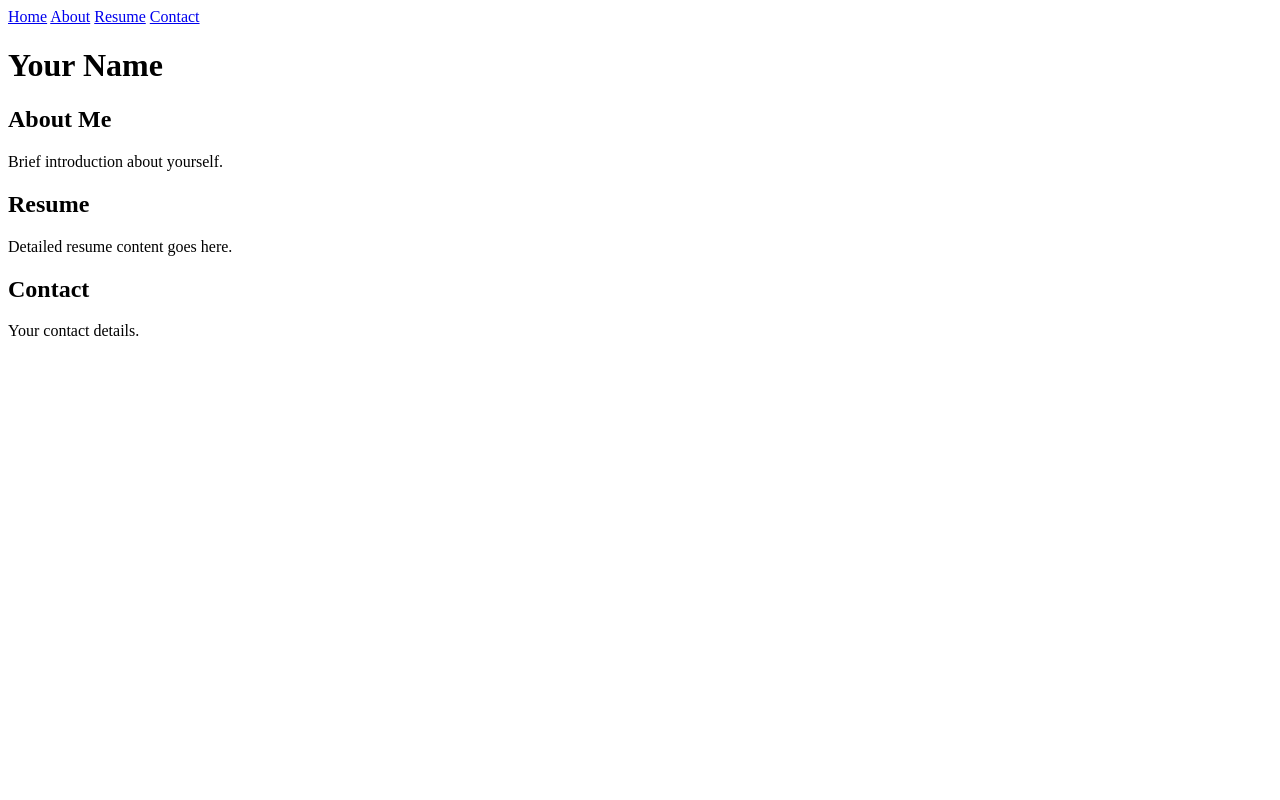
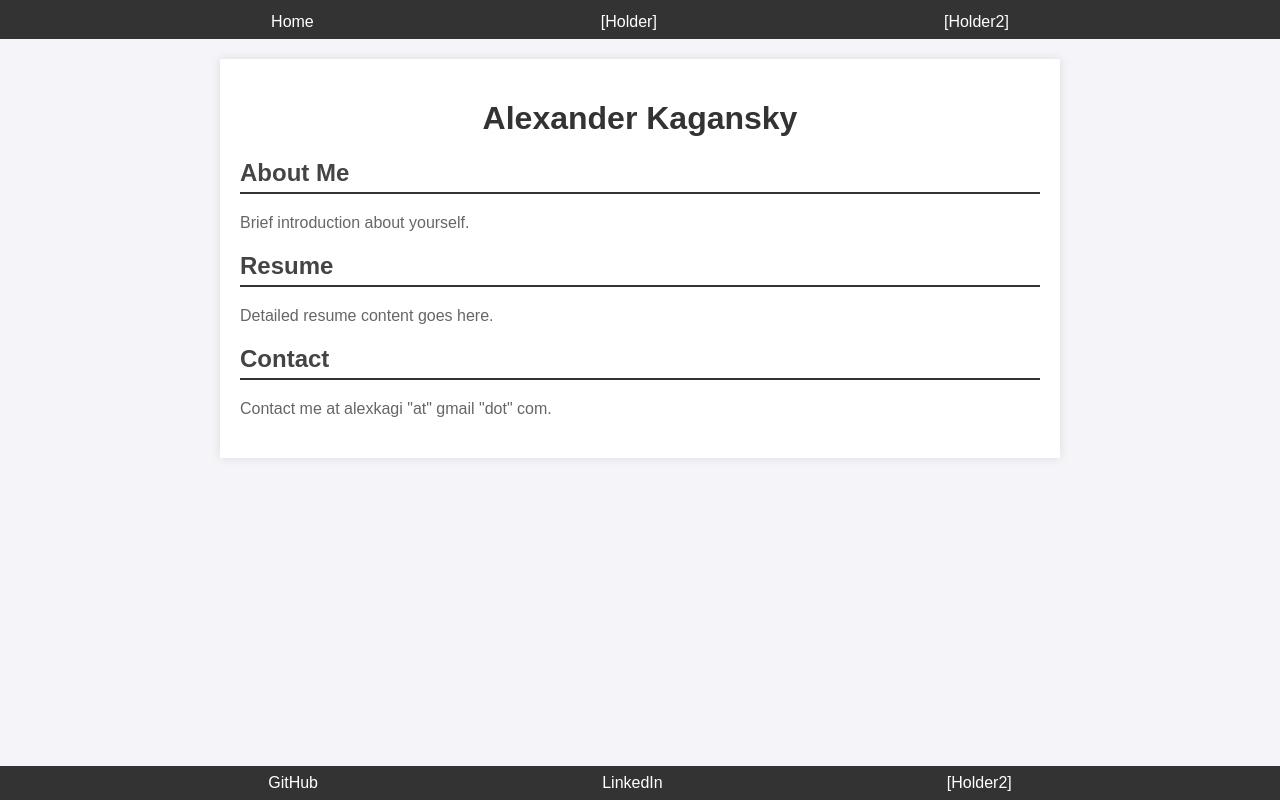
Before and after one commit to Assassin-JJ/Alexkagi-Webpage-Project, a plain HTML site: page index.html in a window 1280 px wide. Drawn offline with Linux system fonts and the light colour scheme.

Commit message:
Update index.html

```diff
--- a/index.html
+++ b/index.html
@@ -3,19 +3,83 @@
 <head>
     <meta charset="UTF-8">
     <meta name="viewport" content="width=device-width, initial-scale=1.0">
-    <title>Your Name - Resume</title>
+    <title>Kagansky Resume</title>
+    <style>
+        body {
+            font-family: Arial, sans-serif;
+            margin: 0;
+            padding: 0;
+            background-color: #f4f4f9;
+        }
+        .navbar {
+            width: 100%;
+            display: flex;
+            justify-content: space-evenly;
+            align-items: center;
+            background-color: #333;
+            padding-top: 5px;
+        }
+        .navbar a {
+            color: #fff;
+            text-decoration: none;
+            padding: 8px 16px;
+        }
+        .navbar a:hover {
+            background-color: #575757;
+        }
+        .container {
+            max-width: 800px;
+            margin: 20px auto;
+            padding: 20px;
+            background-color: #ffff;
+            box-shadow: 0 0 10px rgba(0,0,0,0.1);
+        }
+        h1 {
+            text-align: center;
+            color: #333;
+        }
+        .section {
+            margin-bottom: 20px;
+        }
+        .section h2 {
+            color: #444;
+            border-bottom: 2px solid #333;
+            padding-bottom: 5px;
+        }
+        .section p {
+            color: #666;
+        }
+        .footer {
+            width: 100%;
+            display: flex;
+            justify-content: space-evenly;
+            align-items: center;
+            background-color: #333;
+            bottom: 0;
+            position: absolute;
+
+        }
+        .footer a {
+            color: #fff;
+            text-decoration: none;
+            padding: 8px 16px;
+        }
+        .footer a:hover{
+            background-color: #575757;
+        }
+
+    </style>
 </head>
 <body>
 
     <div class="navbar">
-        <a href="#home">Home</a>
-        <a href="#about">About</a>
-        <a href="#resume">Resume</a>
-        <a href="#contact">Contact</a>
+        <a href="index.html">Home</a>
+        <a href="#holder1">[Holder]</a>
+        <a href="#holder2">[Holder2]</a>
     </div>
 
     <div class="container">
-        <h1>Your Name</h1>
+        <h1>Alexander Kagansky</h1>
 
         <div class="section" id="about">
             <h2>About Me</h2>
@@ -29,8 +93,13 @@
 
         <div class="section" id="contact">
             <h2>Contact</h2>
-            <p>Your contact details.</p>
+            <p>Contact me at alexkagi "at" gmail "dot" com.</p>
         </div>
+    </div>
+    <div class="footer">
+        <a href="https://www.github.com/Assassin-JJ">GitHub</a>
+        <a href="https://www.linkedin.com/in/alex-kagansky-581675213">LinkedIn</a>
+        <a href="#holder2">[Holder2]</a>
     </div>
 
 </body>
```
